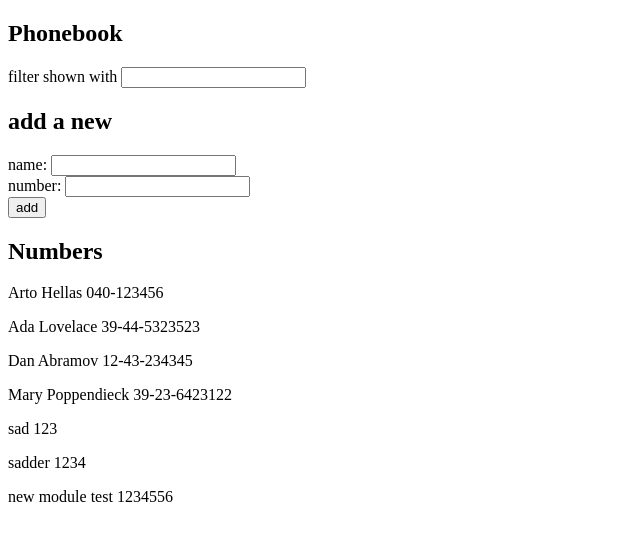
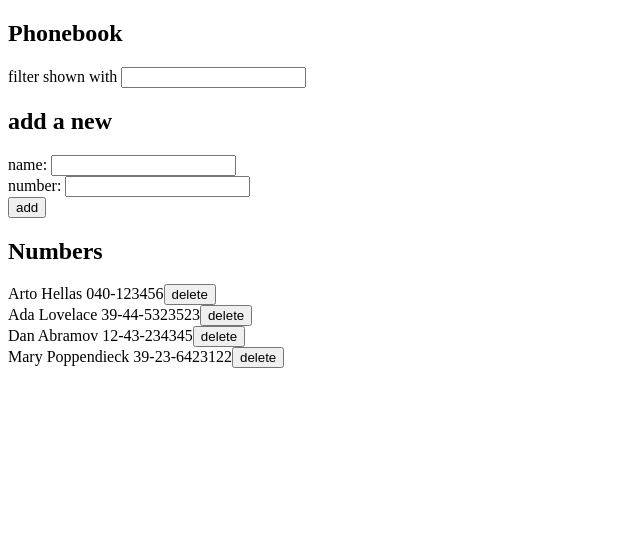
Before and after one commit to halileryildirim/fso-part2, a React (Vite) app in the folder phonebook/: page / in a window 1280 px wide. Shown: the top 540 px of the page, without its empty margins (0-640 px from the left). Built offline with nearby package versions, Linux system fonts and the light colour scheme; data requests are answered from the project's data file.

Commit message:
Add 2.14 solution

```diff
--- a/phonebook/db.json
+++ b/phonebook/db.json
@@ -19,21 +19,6 @@
       "name": "Mary Poppendieck",
       "number": "39-23-6423122",
       "id": "4"
-    },
-    {
-      "id": "da10",
-      "name": "sad",
-      "number": "123"
-    },
-    {
-      "id": "51fe",
-      "name": "sadder",
-      "number": "1234"
-    },
-    {
-      "id": "16d6",
-      "name": "new module test",
-      "number": "1234556"
     }
   ]
 }
--- a/phonebook/src/App.jsx
+++ b/phonebook/src/App.jsx
@@ -11,11 +11,6 @@ const App = () => {
   const [searchValue, setSearchValue] = useState("");
 
   const hook = () => {
-    // axios.get("http://localhost:3001/persons").then((response) => {
-    //   console.log("promise fulfilled");
-    //   setPersons([...response.data]);
-    // });
-
     personService.getAll().then((response) => {
       setPersons([...response.data]);
     });
@@ -35,6 +30,12 @@ const App = () => {
     setSearchValue(e.target.value);
   };
 
+  const handleDelete = (id, name) => {
+    if (window.confirm(`Delete ${name}`)) {
+      personService.deletePerson(id);
+    }
+  };
+
   const handleSubmit = (e) => {
     e.preventDefault();
     const newPerson = { name: newName, number: newNumber };
@@ -46,7 +47,6 @@ const App = () => {
       alert(`${newName} is already added to phonebook.`);
     } else {
       personService.create(newPerson);
-      // axios.post("http://localhost:3001/persons", newPerson);
       setNewName("");
       setNewNumber("");
     }
@@ -73,7 +73,7 @@ const App = () => {
       />
       <h2>Numbers</h2>
 
-      <Persons persons={filteredPersons} />
+      <Persons persons={filteredPersons} handleDelete={handleDelete} />
     </div>
   );
 };
--- a/phonebook/src/components/Persons.jsx
+++ b/phonebook/src/components/Persons.jsx
@@ -1,9 +1,12 @@
-const Persons = ({ persons }) => {
+const Persons = ({ persons, handleDelete }) => {
   return persons.map((person) => (
-    <p key={person.name}>
+    <div key={person.name}>
       {" "}
       {person.name} {person.number}
-    </p>
+      <button onClick={() => handleDelete(person.id, person.name)}>
+        delete
+      </button>
+    </div>
   ));
 };
 
--- a/phonebook/src/services/persons.js
+++ b/phonebook/src/services/persons.js
@@ -9,4 +9,8 @@ const create = (newPerson) => {
   return axios.post(baseUrl, newPerson);
 };
 
-export default { getAll, create };
+const deletePerson = (personID) => {
+  return axios.delete(baseUrl + `/${personID}`);
+};
+
+export default { getAll, create, deletePerson };
```
